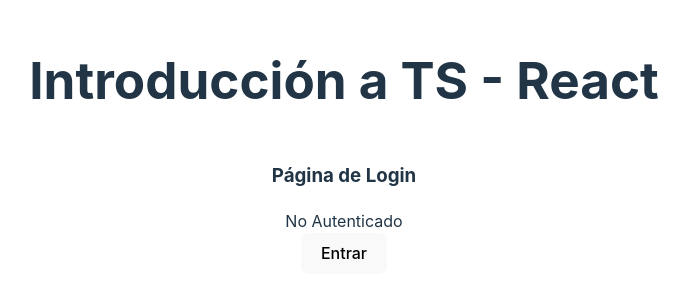
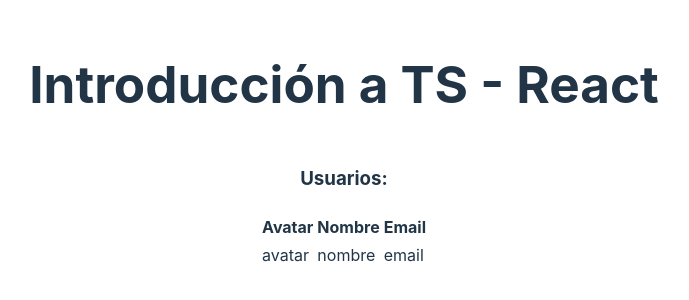
Before and after one commit to zutjmx/01-react-fundamentos, a React (Vite) app: page / in a window 1280 px wide. Shown: the part 254-554 px from the top of the page, without its empty margins (296-985 px from the left). Built offline with nearby package versions, Linux system fonts and the light colour scheme; no server answers.

Commit message:
Se inicia la construcción de una petición http

```diff
--- a/package.json
+++ b/package.json
@@ -10,6 +10,7 @@
     "preview": "vite preview"
   },
   "dependencies": {
+    "axios": "^1.6.7",
     "react": "^18.2.0",
     "react-dom": "^18.2.0",
     "zustand": "^4.5.1"
--- a/src/App.tsx
+++ b/src/App.tsx
@@ -6,7 +6,9 @@
 import { /* Contador, */
         /* BotonReusable, */
         /* ContadorWithHook, */
-        PaginaLogin} from "./components"
+        /* PaginaLogin, */
+        PaginaUsuarios
+      } from "./components"
 
 function App() {
 
@@ -22,7 +24,8 @@ function App() {
       {/* <Contador/> */}
       {/* <ContadorWithHook/> */}
       {/* <BotonReusable color="red"/> */}
-      <PaginaLogin/>
+      {/* <PaginaLogin/> */}
+      <PaginaUsuarios/>
 
     </main>
   )
--- /dev/null
+++ b/src/components/PaginaUsuarios.tsx
@@ -0,0 +1,40 @@
+import axios from "axios";
+import { useEffect } from "react"
+
+export const PaginaUsuarios = () => {
+
+    useEffect(() => {
+        //Con axios
+
+        axios.get('https://reqres.in/api/users?page=1')
+            .then(respuesta => console.log(respuesta.data.total));
+
+        //Con fetch
+        /* fetch('https://reqres.in/api/users?page=1')
+        .then(respuesta => respuesta.json())
+        .then(data => console.log(data)); */
+
+    },[]);
+
+    return (
+        <>
+            <h3>Usuarios:</h3>
+            <table>
+                <thead>
+                    <tr>
+                        <th>Avatar</th>
+                        <th>Nombre</th>
+                        <th>Email</th>
+                    </tr>
+                </thead>
+                <tbody>
+                    <tr>
+                        <td>avatar</td>
+                        <td>nombre</td>
+                        <td>email</td>
+                    </tr>
+                </tbody>
+            </table>
+        </>
+    )
+}
--- a/src/components/index.ts
+++ b/src/components/index.ts
@@ -2,3 +2,4 @@ export * from './Contador';
 export * from './ContadorWithHook';
 export * from './BotonReusable';
 export * from './PaginaLogin';
+export * from './PaginaUsuarios';
```
Also changed, not shown: 1 other file (tests, documents, lock files or other folders).
